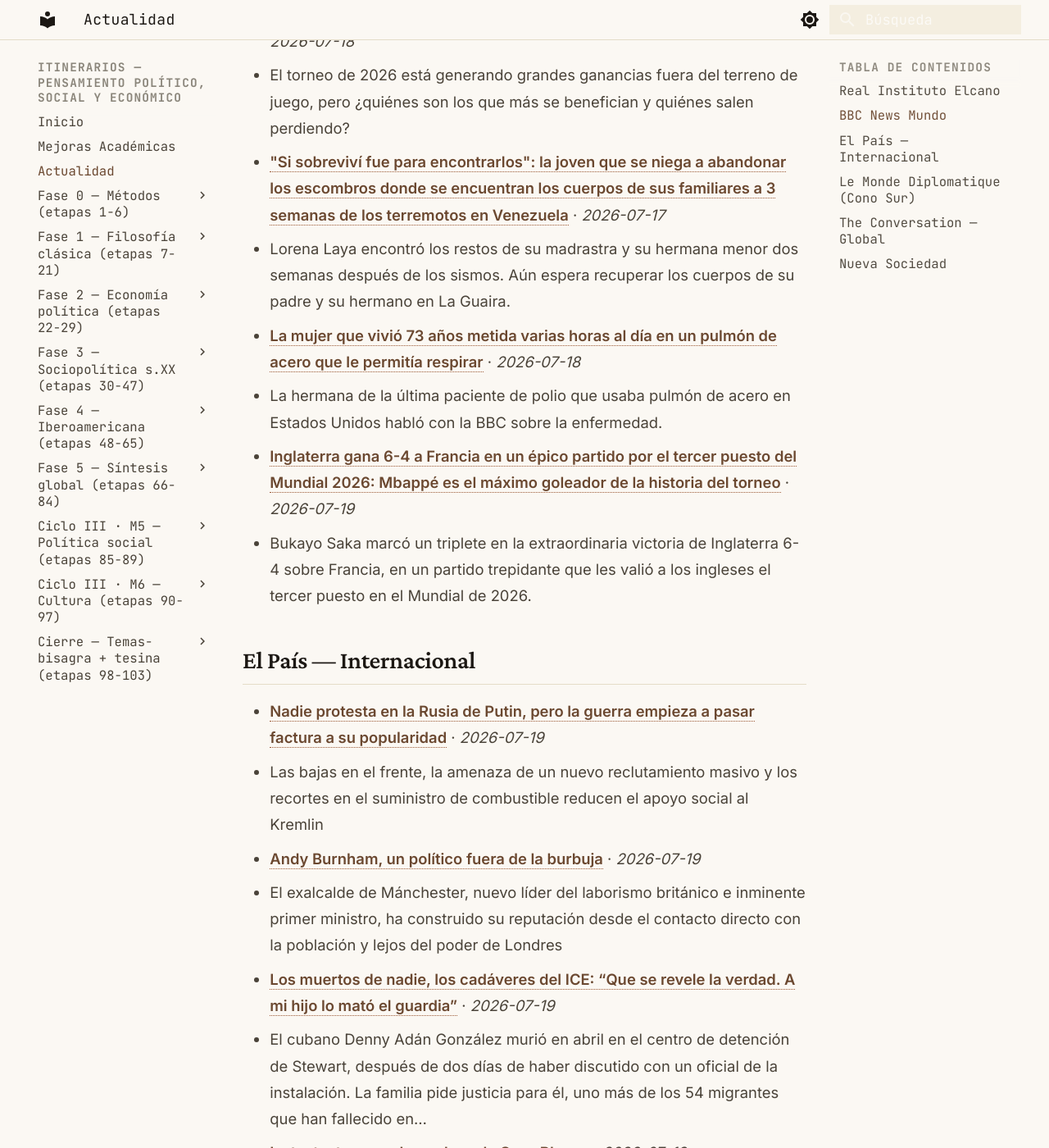
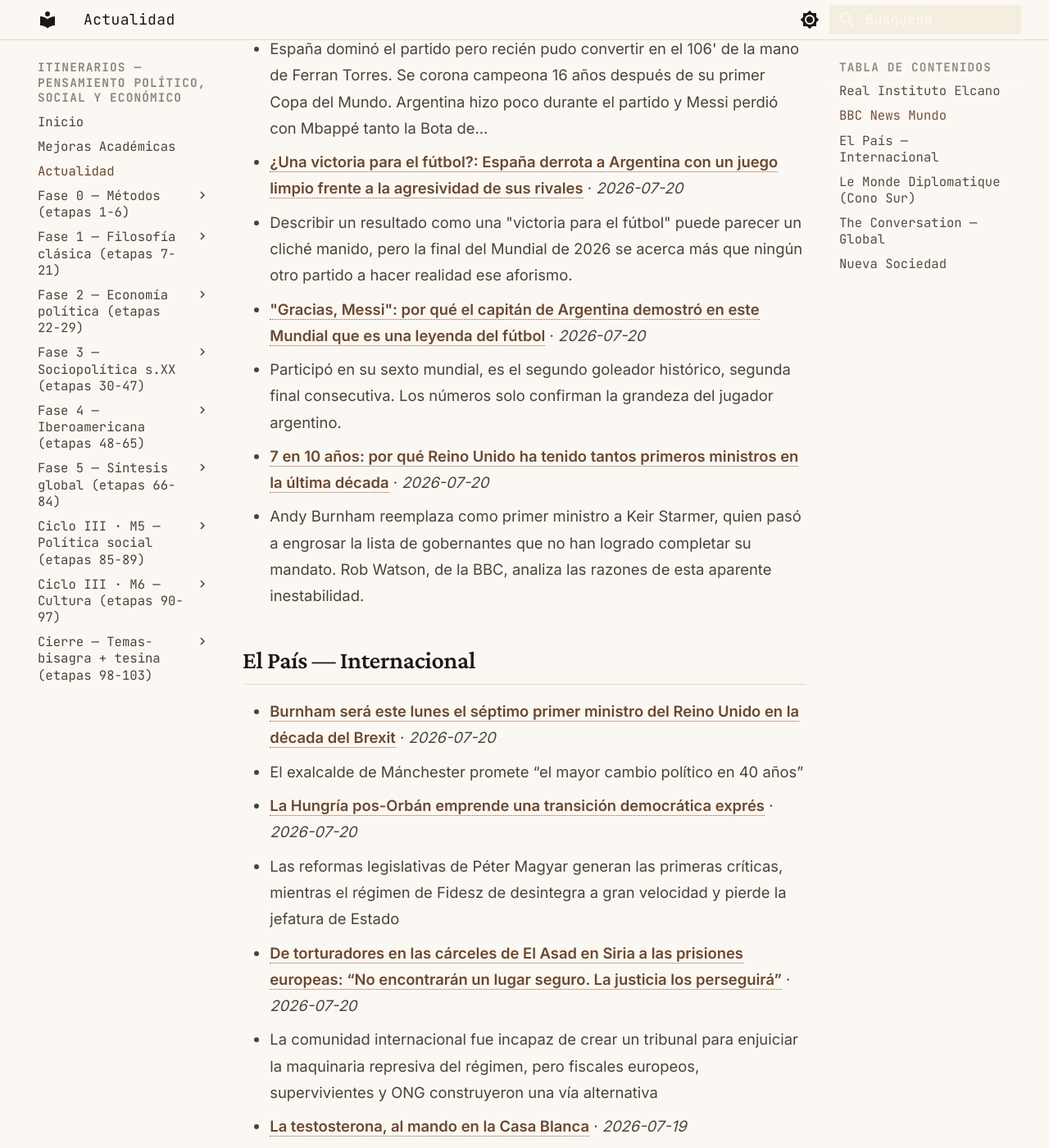
Before and after one commit to MrSpagVi/Curso, an MkDocs documentation site: the page built from docs/actualidad.md, in a window 1280 px wide and 1400 px high, scrolled down 1076 px. Shown: the whole window at 82% size. Built offline with MkDocs 1.6.1 and Material for MkDocs 9.7.7, drawn with Linux system fonts in a browser that asks for light colours; some of the changed text lies outside the part shown.

Commit message:
auto: actualidad 2026-07-20

```diff
--- a/docs/actualidad.md
+++ b/docs/actualidad.md
@@ -6,7 +6,7 @@ title: Actualidad
 
 Últimos titulares de fuentes que dictan agenda en ciencia política y geopolítica. Actualizado automáticamente cada día (vía GitHub Actions).
 
-_Última actualización: 2026-07-19 08:01 UTC_
+_Última actualización: 2026-07-20 08:42 UTC_
 
 !!! tip "Ritual mensual — #actualidad"
     El último sábado de cada mes: agarrá **un** titular de los de abajo y escribí **300 palabras** aplicándole **2 autores** del último mes que leíste. ¿Qué diría cada uno? ¿En qué chocan? No resumas la noticia — usala como caso para pensar con las herramientas que venís construyendo. Guardá el texto con el tag `#actualidad` en tu sistema de notas. Esto convierte la teoría en criterio sobre la coyuntura: el objetivo del plan no es citar a Maquiavelo, es leer el presente con él.
@@ -17,25 +17,25 @@ _Sin datos en esta ejecución. Visitar fuente: [https://www.realinstitutoelcano.
 
 ## BBC News Mundo
 
-- **[Argentina y España, dos "enemigos íntimos" que disputan una final de Mundial inédita](https://www.bbc.com/mundo/articles/c1j1lz2k7epo?at_medium=RSS&at_campaign=rss)** · *2026-07-19*
-  - Estadísticas, curiosidades y antecedentes futbolísticos de argentinos y españoles, que este domingo se cruzan por primera vez en la final de un Mundial.
-- **[Quiénes ganaron dinero y quiénes lo perdieron con el Mundial 2026](https://www.bbc.com/mundo/articles/cd7lx5rr51go?at_medium=RSS&at_campaign=rss)** · *2026-07-18*
-  - El torneo de 2026 está generando grandes ganancias fuera del terreno de juego, pero ¿quiénes son los que más se benefician y quiénes salen perdiendo?
-- **["Si sobreviví fue para encontrarlos": la joven que se niega a abandonar los escombros donde se encuentran los cuerpos de sus familiares a 3 semanas de los terremotos en Venezuela](https://www.bbc.com/mundo/articles/c5y08m32vpqo?at_medium=RSS&at_campaign=rss)** · *2026-07-17*
-  - Lorena Laya encontró los restos de su madrastra y su hermana menor dos semanas después de los sismos. Aún espera recuperar los cuerpos de su padre y su hermano en La Guaira.
-- **[La mujer que vivió 73 años metida varias horas al día en un pulmón de acero que le permitía respirar](https://www.bbc.com/mundo/articles/c6212en9jdqo?at_medium=RSS&at_campaign=rss)** · *2026-07-18*
-  - La hermana de la última paciente de polio que usaba pulmón de acero en Estados Unidos habló con la BBC sobre la enfermedad.
-- **[Inglaterra gana 6-4 a Francia en un épico partido por el tercer puesto del Mundial 2026: Mbappé es el máximo goleador de la historia del torneo](https://www.bbc.com/mundo/articles/clyl4y80x1no?at_medium=RSS&at_campaign=rss)** · *2026-07-19*
-  - Bukayo Saka marcó un triplete en la extraordinaria victoria de Inglaterra 6-4 sobre Francia, en un partido trepidante que les valió a los ingleses el tercer puesto en el Mundial de 2026.
+- **[España borra del campo a la Argentina de Messi y consigue su segundo Mundial con un gran juego de equipo](https://www.bbc.com/mundo/articles/c304pv10g95o?at_medium=RSS&at_campaign=rss)** · *2026-07-20*
+  - Tras conseguir el título en Sudáfrica 2010, la Roja de Luis de la Fuente logra su segunda estrella al imponerse a Argentina en la prórroga.
+- **[¡ESPAÑA CAMPEONA! Así te contamos cómo La Roja se impuso 1-0 contra Argentina y logró su segundo Mundial](https://www.bbc.co.uk/mundo/live/cn8n7zzzjpjt?at_medium=RSS&at_campaign=rss)**
+  - España dominó el partido pero recién pudo convertir en el 106' de la mano de Ferran Torres. Se corona campeona 16 años después de su primer Copa del Mundo. Argentina hizo poco durante el partido y Messi perdió con Mbappé tanto la Bota de…
+- **[¿Una victoria para el fútbol?: España derrota a Argentina con un juego limpio frente a la agresividad de sus rivales](https://www.bbc.com/mundo/articles/cgr70d5lnj1o?at_medium=RSS&at_campaign=rss)** · *2026-07-20*
+  - Describir un resultado como una "victoria para el fútbol" puede parecer un cliché manido, pero la final del Mundial de 2026 se acerca más que ningún otro partido a hacer realidad ese aforismo.
+- **["Gracias, Messi": por qué el capitán de Argentina demostró en este Mundial que es una leyenda del fútbol](https://www.bbc.com/mundo/articles/cn9nxzdpy7lo?at_medium=RSS&at_campaign=rss)** · *2026-07-20*
+  - Participó en su sexto mundial, es el segundo goleador histórico, segunda final consecutiva. Los números solo confirman la grandeza del jugador argentino.
+- **[7 en 10 años: por qué Reino Unido ha tenido tantos primeros ministros en la última década](https://www.bbc.com/mundo/articles/cy04vrk2d5no?at_medium=RSS&at_campaign=rss)** · *2026-07-20*
+  - Andy Burnham reemplaza como primer ministro a Keir Starmer, quien pasó a engrosar la lista de gobernantes que no han logrado completar su mandato. Rob Watson, de la BBC, analiza las razones de esta aparente inestabilidad.
 
 ## El País — Internacional
 
-- **[Nadie protesta en la Rusia de Putin, pero la guerra empieza a pasar factura a su popularidad](https://elpais.com/internacional/2026-07-19/nadie-protesta-en-la-rusia-de-putin-pero-la-guerra-empieza-a-pasar-factura-a-su-popularidad.html)** · *2026-07-19*
-  - Las bajas en el frente, la amenaza de un nuevo reclutamiento masivo y los recortes en el suministro de combustible reducen el apoyo social al Kremlin
-- **[Andy Burnham, un político fuera de la burbuja](https://elpais.com/internacional/2026-07-19/andy-burnham-un-politico-fuera-de-la-burbuja.html)** · *2026-07-19*
-  - El exalcalde de Mánchester, nuevo líder del laborismo británico e inminente primer ministro, ha construido su reputación desde el contacto directo con la población y lejos del poder de Londres
-- **[Los muertos de nadie, los cadáveres del ICE: “Que se revele la verdad. A mi hijo lo mató el guardia”](https://elpais.com/us/migracion/2026-07-19/los-muertos-de-nadie-los-cadaveres-del-ice-que-se-revele-la-verdad-a-mi-hijo-lo-mato-el-guardia.html)** · *2026-07-19*
-  - El cubano Denny Adán González murió en abril en el centro de detención de Stewart, después de dos días de haber discutido con un oficial de la instalación. La familia pide justicia para él, uno más de los 54 migrantes que han fallecido en…
+- **[Burnham será este lunes el séptimo primer ministro del Reino Unido en la década del Brexit](https://elpais.com/internacional/2026-07-20/burnham-sera-este-lunes-el-septimo-primer-ministro-del-reino-unido-en-la-decada-del-brexit.html)** · *2026-07-20*
+  - El exalcalde de Mánchester promete “el mayor cambio político en 40 años”
+- **[La Hungría pos-Orbán emprende una transición democrática exprés](https://elpais.com/internacional/2026-07-20/la-transicion-democratica-expres-de-la-hungria-pos-orban.html)** · *2026-07-20*
+  - Las reformas legislativas de Péter Magyar generan las primeras críticas, mientras el régimen de Fidesz de desintegra a gran velocidad y pierde la jefatura de Estado
+- **[De torturadores en las cárceles de El Asad en Siria a las prisiones europeas: “No encontrarán un lugar seguro. La justicia los perseguirá”](https://elpais.com/internacional/2026-07-20/de-torturadores-en-las-carceles-de-el-asad-en-siria-a-las-prisiones-europeas-no-encontraran-un-lugar-seguro-la-justicia-los-perseguira.html)** · *2026-07-20*
+  - La comunidad internacional fue incapaz de crear un tribunal para enjuiciar la maquinaria represiva del régimen, pero fiscales europeos, supervivientes y ONG construyeron una vía alternativa
 - **[La testosterona, al mando en la Casa Blanca](https://elpais.com/internacional/2026-07-19/la-testosterona-al-mando-en-la-casa-blanca.html)** · *2026-07-19*
   - Al presidente de EE UU se le da muy bien amedrentar con bombardeos, pero no es capaz de alcanzar su objetivo: la derrota de Irán
 - **[El círculo marroquí de Alí Lmrabet](https://elpais.com/internacional/2026-07-14/el-circulo-marroqui-de-ali-lmrabet.html)** · *2026-07-14*
@@ -47,16 +47,16 @@ _Sin datos en esta ejecución. Visitar fuente: [https://www.eldiplo.org/feed/](h
 
 ## The Conversation — Global
 
-- **[Republicans control Congress, so why is Trump’s SAVE America Act stuck?](https://theconversation.com/republicans-control-congress-so-why-is-trumps-save-america-act-stuck-287156)** · *2026-07-17*
-  - Republicans hold both chambers and publicly back the president’s signature bill that would curtail mail-in voting and enforce strict voter ID laws. Here, a public policy and politics scholar explains why it still isn’t law.
-- **[Ukraine’s defence shake-up exposes rift in Zelensky’s inner circle](https://theconversation.com/ukraines-defence-shake-up-exposes-rift-in-zelenskys-inner-circle-287744)** · *2026-07-17*
-  - Mykhailo Fedorov’s removal is a distraction from a defence effort that had finally seemed to put Ukraine on the front foot.
-- **[How Manchester created Manchesterism: from music and culture to political power](https://theconversation.com/how-manchester-created-manchesterism-from-music-and-culture-to-political-power-284583)** · *2026-07-17*
-  - As Manchester reinvents itself as an internationally recognised cultural city, Burnham’s politics are evolving with it. The relationship has never been one-way.
-- **[Yes, Burnham’s Bee Network has transformed central Manchester. But that’s not the whole picture](https://theconversation.com/yes-burnhams-bee-network-has-transformed-central-manchester-but-thats-not-the-whole-picture-287437)** · *2026-07-17*
-  - The former mayor made a name for himself outside the city with his record on transport.
-- **[Mapping the Odyssey – what you should watch, read and listen to this week](https://theconversation.com/mapping-the-odyssey-what-you-should-watch-read-and-listen-to-this-week-287721)** · *2026-07-17*
-  - A Greek epic hits the screen, books about women’s bucking expectation stories and the queen of pop’s return.
+- **[Eight lifesaving ways to improve wildfire risk management](https://theconversation.com/eight-lifesaving-ways-to-improve-wildfire-risk-management-287790)** · *2026-07-20*
+  - Deadly fires in Almería, Spain, have shown that firefighting alone is not enough – people need to be properly prepared.
+- **[The government’s response to Islamophobia report is big on lofty ideals, short on details](https://theconversation.com/the-governments-response-to-islamophobia-report-is-big-on-lofty-ideals-short-on-details-287863)** · *2026-07-20*
+  - The government is committing to institutional reforms, but this requires more than just surface-level changes.
+- **[Keir Starmer leaves Downing Street for the last time as Andy Burnham becomes prime minister](https://theconversation.com/keir-starmer-leaves-downing-street-for-the-last-time-as-andy-burnham-becomes-prime-minister-287848)** · *2026-07-20*
+  - How the handover of power at Number 10 happens.
+- **[Kids do feel the cold. So why won’t they wear a jumper?](https://theconversation.com/kids-do-feel-the-cold-so-why-wont-they-wear-a-jumper-287859)** · *2026-07-20*
+  - When you say ‘but aren’t you cold?’ what are you really asking? Kids will answer how they feel now; parents are planning ahead.
+- **[Tracing art from impressionism through to abstract expressionism, and from Ohio to Adelaide](https://theconversation.com/tracing-art-from-impressionism-through-to-abstract-expressionism-and-from-ohio-to-adelaide-284359)** · *2026-07-20*
+  - Monet to Matisse: Defying Tradition is at the Art Gallery of South Australia, on tour from the Toledo Museum of Art in Ohio.
 
 ## Nueva Sociedad
 
```
